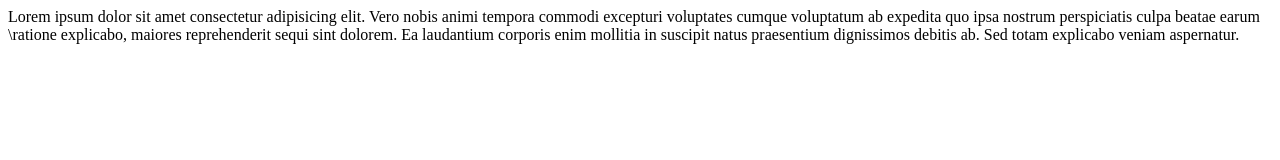
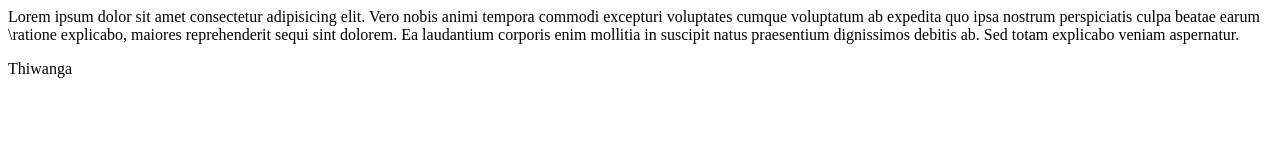
Before and after one commit to isurunvn/SE-Test-2, a plain HTML site: page index.html in a window 1280 px wide. Drawn offline with Linux system fonts and the light colour scheme.

Commit message:
modified by thiwanga

```diff
--- a/index.html
+++ b/index.html
@@ -12,6 +12,7 @@
     \ratione explicabo, maiores reprehenderit sequi sint dolorem.
     Ea laudantium corporis enim mollitia in suscipit natus praesentium dignissimos debitis ab.
     Sed totam explicabo veniam aspernatur.
+    <p>Thiwanga</p>
 
 </body>
 </html>
```
